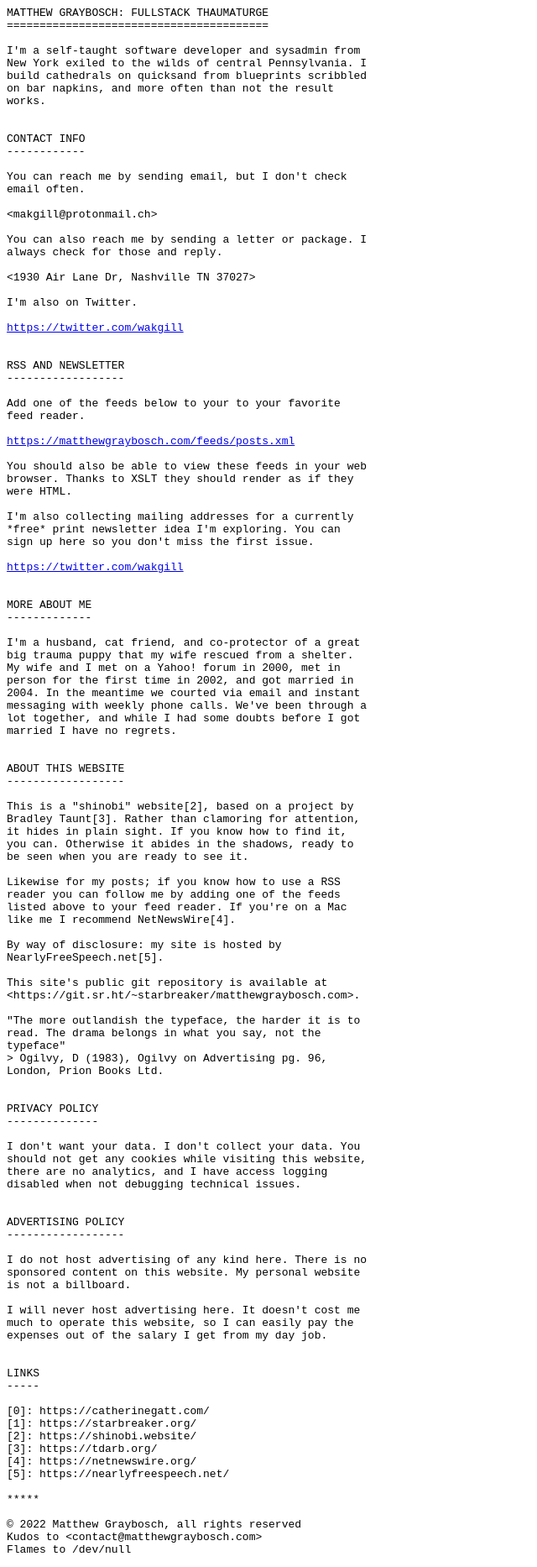
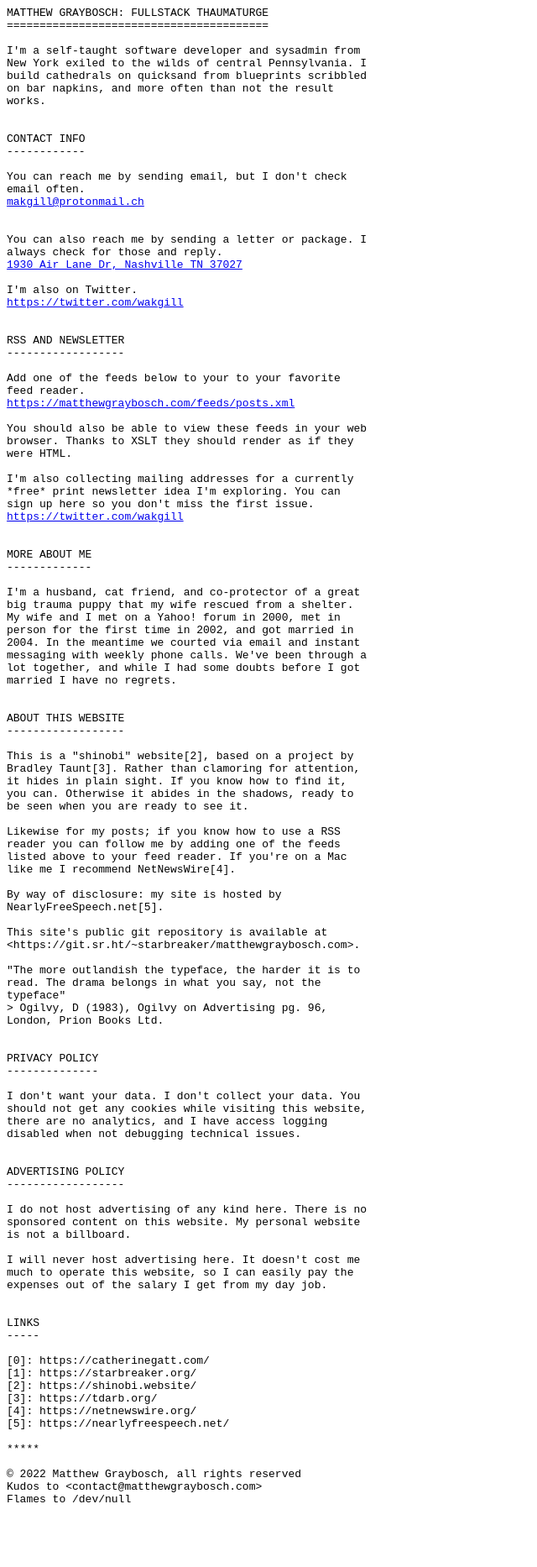
Before and after one commit to 0x000m/0x000m.github.io, a Jekyll site: the page built from index.md, in a window 1280 px wide. Shown: the whole page at 84% size, without its empty margins (0-640 px from the left). Built offline with Jekyll 4.4.1, drawn with Linux system fonts in a browser that asks for light colours; after the commit the page ends 1806 px from its top, so only the background shows below that.

Commit message:
Update index.md

```diff
--- a/index.md
+++ b/index.md
@@ -14,15 +14,13 @@ CONTACT INFO
 ------------
 
 You can reach me by sending email, but I don't check email often.
+<a href="makgill@protonmail.ch">makgill@protonmail.ch</a>
 
-<makgill@protonmail.ch>
 
 You can also reach me by sending a letter or package. I always check for those and reply.
-
-<1930 Air Lane Dr, Nashville TN 37027>
+<a href="makgill@protonmail.ch">1930 Air Lane Dr, Nashville TN 37027</a>
 
 I'm also on Twitter.
-
 <a href="https://twitter.com/wakgill">https://twitter.com/wakgill</a>
 
 
@@ -30,13 +28,11 @@ RSS AND NEWSLETTER
 ------------------
 
 Add one of the feeds below to your to your favorite feed reader.
-
 <a href="https://twitter.com/wakgill">https://matthewgraybosch.com/feeds/posts.xml</a>
 
 You should also be able to view these feeds in your web browser. Thanks to XSLT they should render as if they were HTML.
 
 I'm also collecting mailing addresses for a currently *free* print newsletter idea I'm exploring. You can sign up here so you don't miss the first issue.
-
 <a href="https://twitter.com/wakgill">https://twitter.com/wakgill</a>
 
 
```
